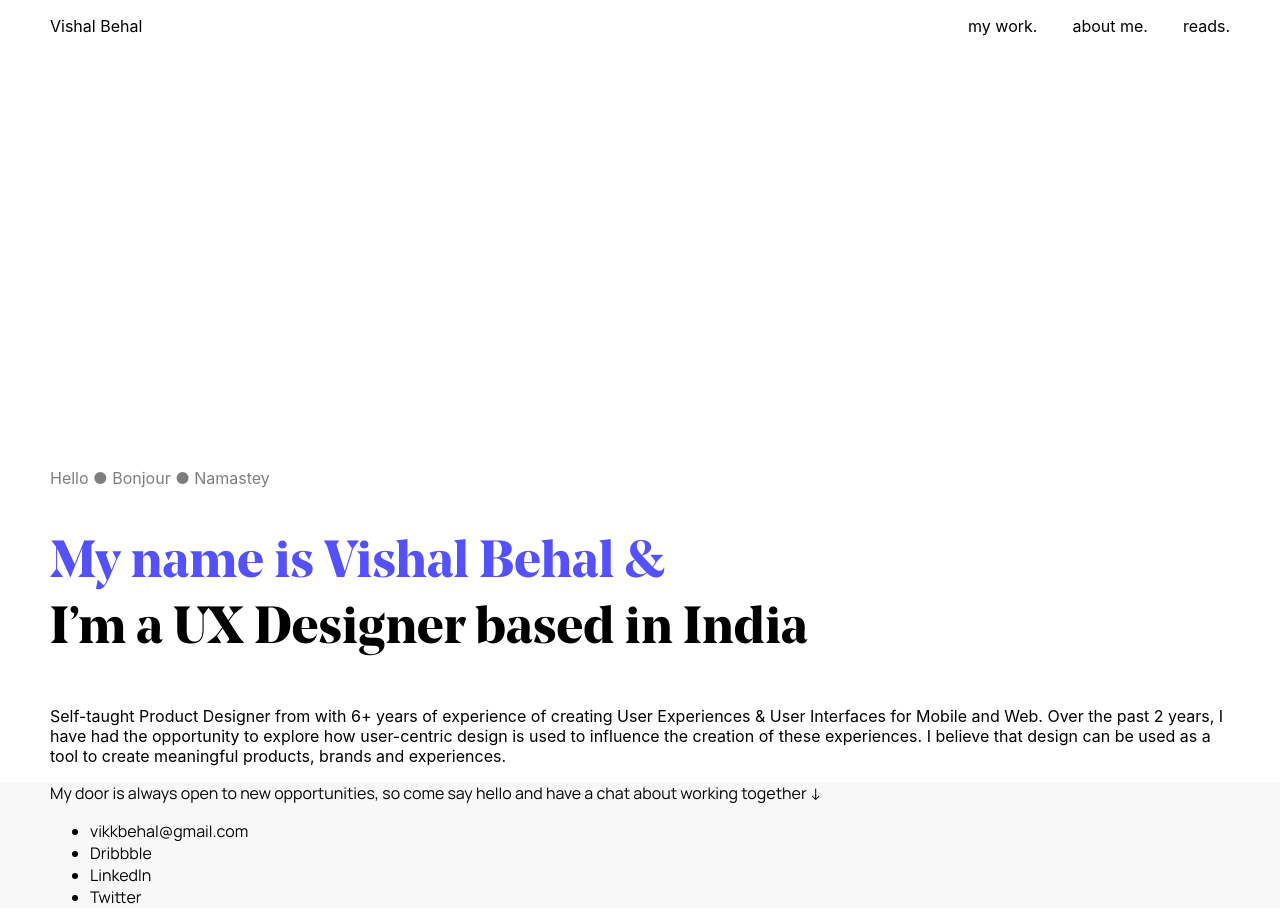
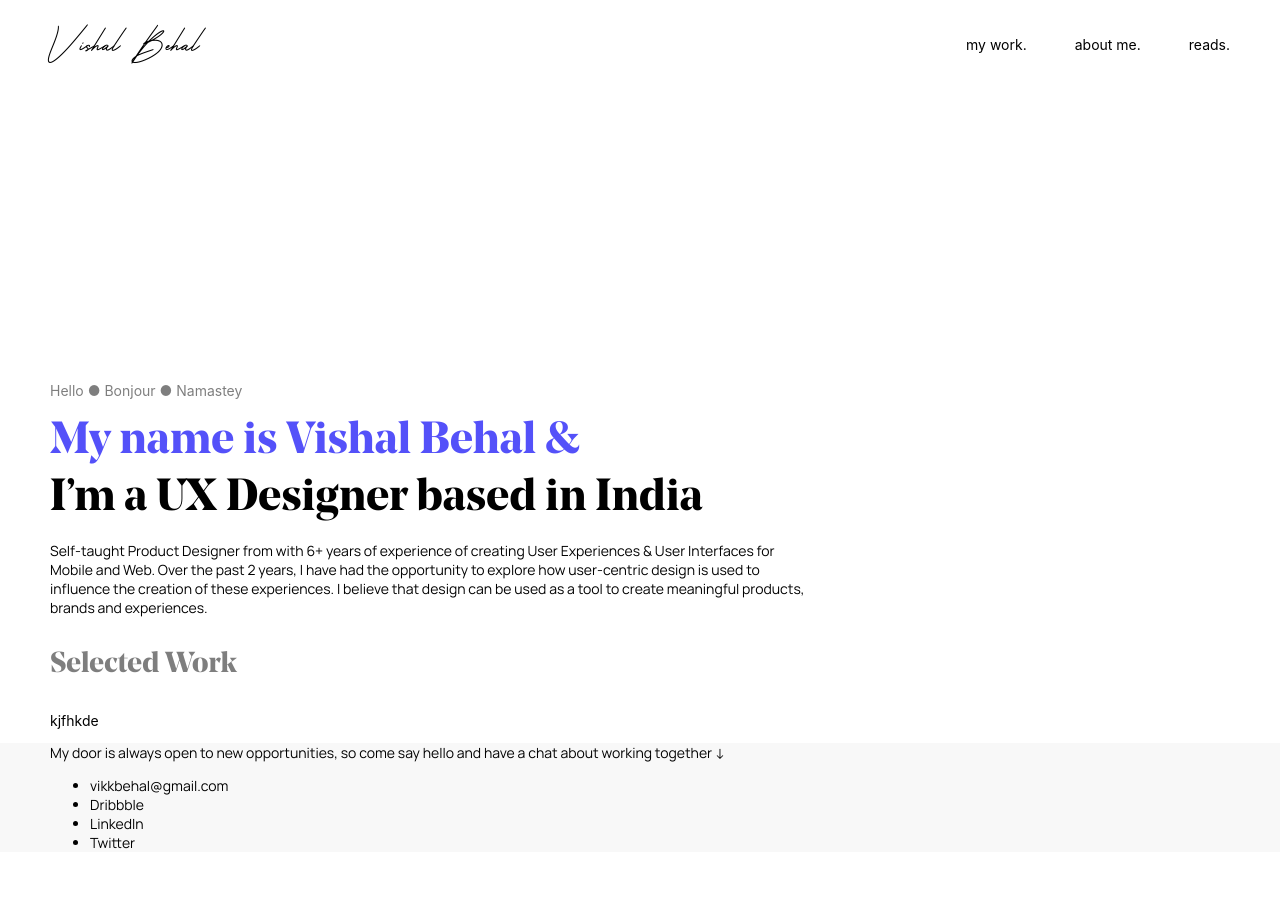
Before and after one commit to Vikkbehal/vikkbehal, a React (Create React App) app: page / in a window 1280 px wide. After the commit the page ends 866 px from the top, so only its background shows below. Built offline with nearby package versions, Linux system fonts and the light colour scheme.

Commit message:
updated ui

```diff
--- /dev/null
+++ b/src/components/selectedWork.js
@@ -0,0 +1,20 @@
+import React from 'react'
+
+const WorkCard = () => {
+    return (
+      <>
+      <p>kjfhkde</p>
+      </>
+    )
+  }
+
+const SelectedWork = () => {
+  return (
+    <section id='selectedWork' >
+        <p className='title'>Selected Work</p>
+        <WorkCard/>
+    </section>
+  )
+}
+
+export default SelectedWork;
--- a/src/pages/home.js
+++ b/src/pages/home.js
@@ -2,12 +2,14 @@
 import Header from '../components/header'
 import Hero from '../components/hero'
 import Footer from '../components/footer'
+import SelectedWork from '../components/selectedWork'
 
 const Home = () => {
   return (
     <div className='main-wrapper'>
         <Header />
         <Hero />
+        <SelectedWork/>
         <Footer/>
     </div>
   )
--- a/src/styles/_variables.scss
+++ b/src/styles/_variables.scss
@@ -6,13 +6,22 @@
     font-family: manrope-regular;
     src: url(../assets/fonts/Manrope-Regular.ttf);
 }
+@font-face {
+    font-family: american-signature;
+    src: url(../assets/fonts/American-signature.ttf);
+}
+
+body {
+    font-size: 14px;
+}
 
 $max-width: 1180px;
-$font-title-size:52px;
+$font-title-size:2.8rem;
 
 $primary-color:#5451F9;
 $light-grey:#F8F8F8;
 
 
+$logo-font:american-signature;
 $primary-font:noeDisplay;
 $secondary-font:manrope-regular;
--- a/src/styles/header.scss
+++ b/src/styles/header.scss
@@ -4,13 +4,20 @@
     display: flex;
     align-items: center;
     justify-content: space-between;
+    .logo {
+        p {
+            font-family: $logo-font;
+            font-size: 3rem;
+            margin:1rem 0rem;
+        }
+    }
     ul {
         display: flex;
-        margin: 0px;
+        margin: 0rem;
         li {
-            margin: 0px;
+            margin: 0rem;
             list-style: none;
-            margin-left:35px
+            margin-left:3rem;
         }
     }
 }
--- a/src/styles/main.scss
+++ b/src/styles/main.scss
@@ -1,21 +1,27 @@
 @import './variables.scss';
 @import './header.scss';
+@import './selectedWork.scss';
 @import './footer.scss';
 
 body {
     #hero {
         max-width: $max-width;
         margin: 0 auto;
-        padding-top: 50vh;
+        padding-top: 35vh;
         .hello {
             opacity: 0.5;
         }
         h1 {
             font-size: $font-title-size;
             font-family: $primary-font;
+            margin:0;
             span {
                 color: $primary-color;
             }
         }
+        p.desc {
+            max-width: 65%;
+            font-family: $secondary-font;
+        }
     }
 }
--- /dev/null
+++ b/src/styles/selectedWork.scss
@@ -0,0 +1,9 @@
+#selectedWork {
+    max-width: $max-width;
+    margin: 0 auto;
+    p.title {
+        font-family: $primary-font;
+        font-size: 1.8rem;
+        opacity: 0.5;
+    }
+}
```
Also changed, not shown: src/assets/fonts/American-signature.ttf (added), src/components/header.js (indentation only).
